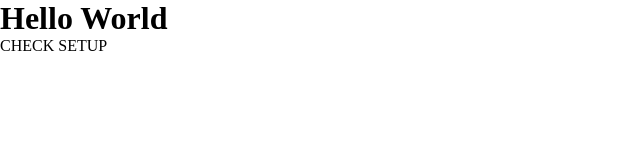
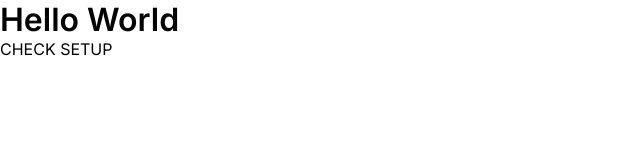
Before and after one commit to Codfect/layout-test, a React (Create React App) app in the folder client/: page / in a window 1280 px wide. Shown: the top 160 px of the page, without its empty margins (0-640 px from the left). Built offline with nearby package versions, Linux system fonts and the light colour scheme.

Commit message:
font setups

```diff
--- a/client/public/index.html
+++ b/client/public/index.html
@@ -1,10 +1,14 @@
 <!DOCTYPE html>
 <html lang="en">
   <head>
+    <link rel="preconnect" href="https://fonts.gstatic.com">
+
     <meta charset="UTF-8">
     <meta name="viewport" content="width=device-width, initial-scale=1">
 
     <title>Wallet</title>
+
+    <link href="https://fonts.googleapis.com/css2?family=Inter:wght@400;500;600&display=swap" rel="stylesheet">
   </head>
 <body>
   <noscript>You need to enable Javascript to run this app</noscript>
--- a/client/src/styles/global.ts
+++ b/client/src/styles/global.ts
@@ -32,6 +32,15 @@ export const GlobalStyle = createGlobalStyle`
     -webkit-font-smoothing: antialiased; // Browsers que usam webkit, as fonts ficam mais nitidas
   }
 
+  body, input, textarea, button {
+    font-family: 'Inter', sans-serif;
+    font-weight: 400;
+  }
+
+  h1, h2, h3, h4, h5, h6, strong {
+    font-weight: 600;
+  }
+
   button {
     cursor: pointer;
   }
```
